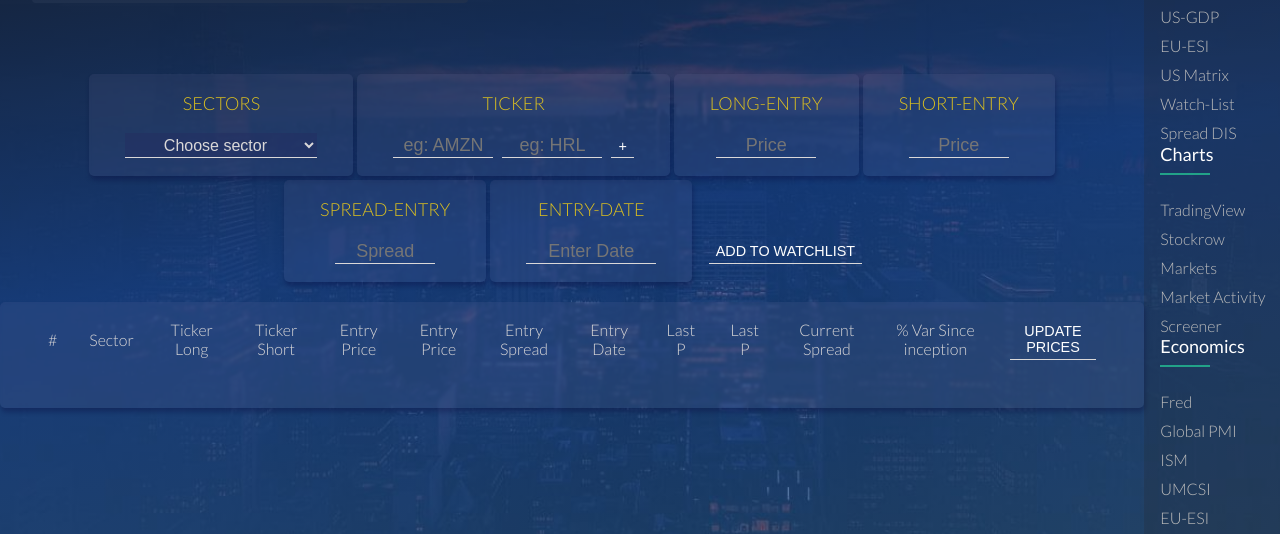
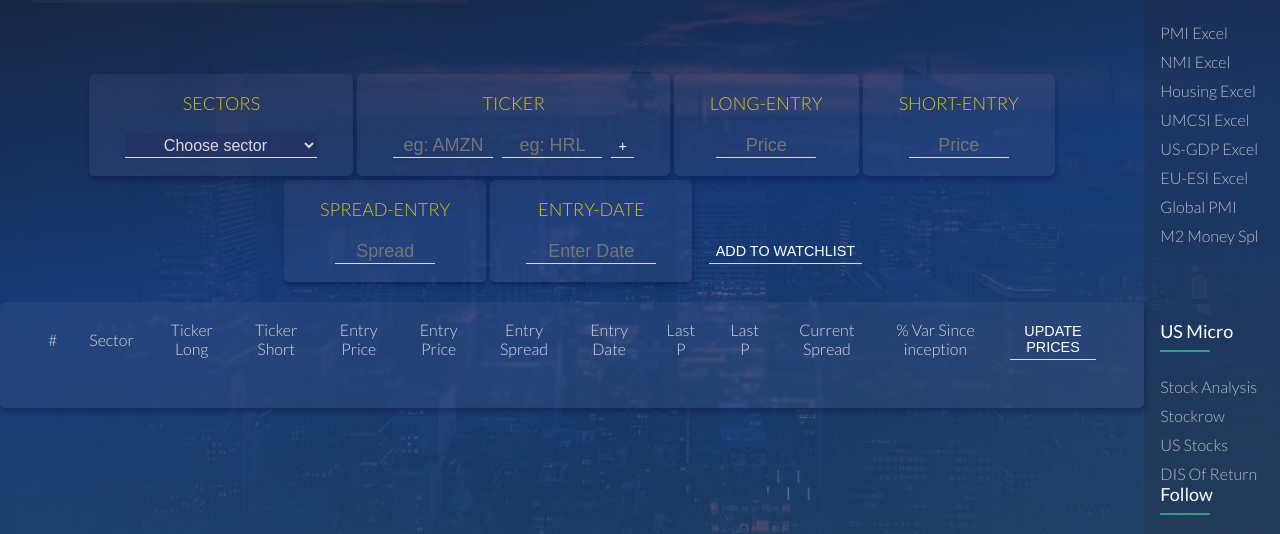
Before and after one commit to B-Artech/Spread-Watchlist, a plain HTML site: page index.html in a window 1280 px wide. Shown: the part 108-642 px from the top of the page. Drawn offline with Linux system fonts and the light colour scheme; some packages are replaced by stand-ins of ours; a script that the page names is missing.

Commit message:
Update index.html

```diff
--- a/index.html
+++ b/index.html
@@ -105,38 +105,27 @@
     <footer class="footer">
             <div class="footer__row">
                 <div class="footer-col">
-                    <h4>Data</h4>
+                    <h4>US Macro</h4>
                     <ul>
-                        <li><a href=https://docs.google.com/spreadsheets/d/15Ely28LjE2kyvPqY-jLiuLa_RdFhKxoR/edit?usp=sharing&ouid=114233519661953650920&rtpof=true&sd=true target=”_blank”>PMI Data</a></li>
-                        <li><a href=https://docs.google.com/spreadsheets/d/1Ip_Aikm0DbV4vSQzv_q5LGyIhwibZ5R1/edit?usp=sharing&ouid=114233519661953650920&rtpof=true&sd=true target=”_blank”>UMCSI</a></li>
-                        <li><a href=https://docs.google.com/spreadsheets/d/1zt15AsXoBsdN54bRywd1tPtwXQ721Q07/edit?usp=sharing&ouid=114233519661953650920&rtpof=true&sd=true target=”_blank”>US-GDP</a></li>
-                        <li><a href=https://docs.google.com/spreadsheets/d/1nfgqNqN1Yfa5HpvBLMNmJaKaixb0AWw9/edit?usp=sharing&ouid=114233519661953650920&rtpof=true&sd=truetarget=”_blank”>EU-ESI</a></li>
-                        <li><a href="https://docs.google.com/spreadsheets/d/1vprsdxFisuioq4F7rjT8rURJBOfLIM2Q1zfsq_wP6fM/edit?usp=sharing" target=”_blank”>US Matrix</a></li>
-                        <li><a href=https://docs.google.com/spreadsheets/d/1AVECjna0d0FP-Eqax8BiN8ohrHu_Aa8W/edit?usp=sharing&ouid=114233519661953650920&rtpof=true&sd=true target=”_blank”>Watch-list</a></li>
-                        <li><a href=https://docs.google.com/spreadsheets/d/1ChfLoZcleUfPJHjghM3FC2ZhK_OPn5V3/edit?usp=sharing&ouid=114233519661953650920&rtpof=true&sd=true target=”_blank”>Spread DIS</a></li>
+                        <li><a href=https://docs.google.com/spreadsheets/d/1_uW0vFCIk_nL3iJw_CMnvTXKtdnLrwQV/edit?usp=sharing&ouid=114233519661953650920&rtpof=true&sd=true target=”_blank”>PMI Excel</a></li>
+                        <li><a href=https://docs.google.com/spreadsheets/d/1_uW0vFCIk_nL3iJw_CMnvTXKtdnLrwQV/edit?usp=sharing&ouid=114233519661953650920&rtpof=true&sd=true target=”_blank”>NMI Excel</a></li>
+                        <li><a href=https://docs.google.com/spreadsheets/d/1Guurcey0wQ6IOn4-4jK8OWImSRh3izCB/edit?usp=sharing&ouid=114233519661953650920&rtpof=true&sd=true target=”_blank”>Housing Excel</a></li>
+                        <li><a href=https://docs.google.com/spreadsheets/d/1FtKg96lHthMYHuFs9OJqfjbUabNGb0IR/edit?usp=sharing&ouid=114233519661953650920&rtpof=true&sd=true target=”_blank”>UMCSI Excel</a></li>
+                        <li><a href=https://docs.google.com/spreadsheets/d/1xDX0_YFDaPOAcMy5UbEO1qVgdl6EsMGK/edit?usp=sharing&ouid=114233519661953650920&rtpof=true&sd=true target=”_blank”>US-GDP Excel</a></li>
+                        <li><a href=https://docs.google.com/spreadsheets/d/1nfgqNqN1Yfa5HpvBLMNmJaKaixb0AWw9/edit?usp=sharing&ouid=114233519661953650920&rtpof=true&sd=true target=”_blank”>EU-ESI Excel</a></li>
+                        <li><a href="https://www.pmi.spglobal.com/Public/Release/PressReleases?language=en" target=”_blank”>Global PMI</a></li>
+
+                        <li><a href=https://docs.google.com/spreadsheets/d/1XFkE6UXP05Cn3HdsXq_7P4peVdYqvtRv/edit?usp=sharing&ouid=114233519661953650920&rtpof=true&sd=true target=”_blank”>M2 Money Spl</a></li>
                     </ul>
                 </div>
                 <div class="footer-col">
-                    <h4>Charts</h4>
+                    <h4>US Micro</h4>
                     <ul>
-                        <li><a href="https://www.tradingview.com" target=”_blank”>TradingView</a></li>
+                        <li><a href="https://stockanalysis.com" target=”_blank”>Stock Analysis</a></li>
                         <li><a href="https://stockrow.com/" target=”_blank”>Stockrow</a></li>
-                        <li><a href="https://www.marketscreener.com/" target=”_blank”>Markets</a></li>
-                        <li><a href="https://www.nasdaq.com/market-activity/stocks" target=”_blank”>Market Activity</a></li>
-                        <li><a href="https://www.zacks.com/screening/stock-screener" target=”_blank”>Screener</a></li>
+                        <li><a href="https://docs.google.com/spreadsheets/d/1FhTAZQwiIqpEHifPgjCQW4PJf9RN-3q4/edit?usp=sharing&ouid=114233519661953650920&rtpof=true&sd=true" target=”_blank”>US Stocks</a></li>
+                        <li><a href=https://docs.google.com/spreadsheets/d/1hS5aKRLepc_79Q3EfWe1dvd4VbxED9t5/edit?usp=sharing&ouid=114233519661953650920&rtpof=true&sd=true target=”_blank”>DIS Of Return</a></li>
                     </ul>
-                </div>
-                <div class="footer-col">
-                    <h4>Economics</h4>
-                    <ul>
-                        <li><a href="https://fred.stlouisfed.org/" target=”_blank”>fred</a></li>
-                        <li><a href="https://www.pmi.spglobal.com/Public/Release/PressReleases?language=en" target=”_blank”>Global PMI</a></li>
-                        <li><a href="https://www.ismworld.org/supply-management-news-and-reports/reports/ism-report-on-business/" target=”_blank”>ISM</a></li>
-                        <li><a href="http://www.sca.isr.umich.edu/" target=”_blank”>UMCSI</a></li>
-                        <li><a href="https://economy-finance.ec.europa.eu/economic-forecast-and-surveys/business-and-consumer-surveys/download-business-and-consumer-survey-data/time-series_en#main-indicators-esi-eei-sectoral-cis" target=”_blank”>EU-ESI</a></li>
-                        <li><a href="https://stockcharts.com/freecharts/yieldcurve.php" target=”_blank”>Yield Curve</a></li>
-                    </ul>
-                </div>
                 <div class="footer-col">
                     <h4>follow</h4>
                     <div class="social-links">
```
